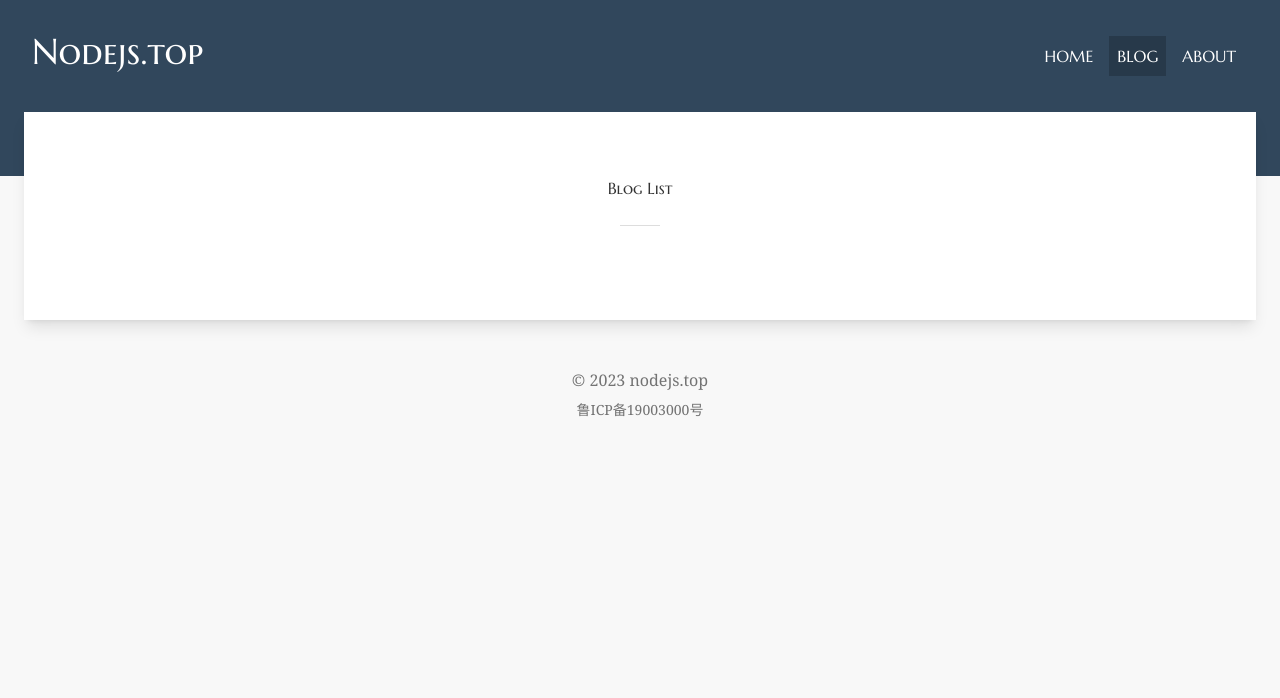
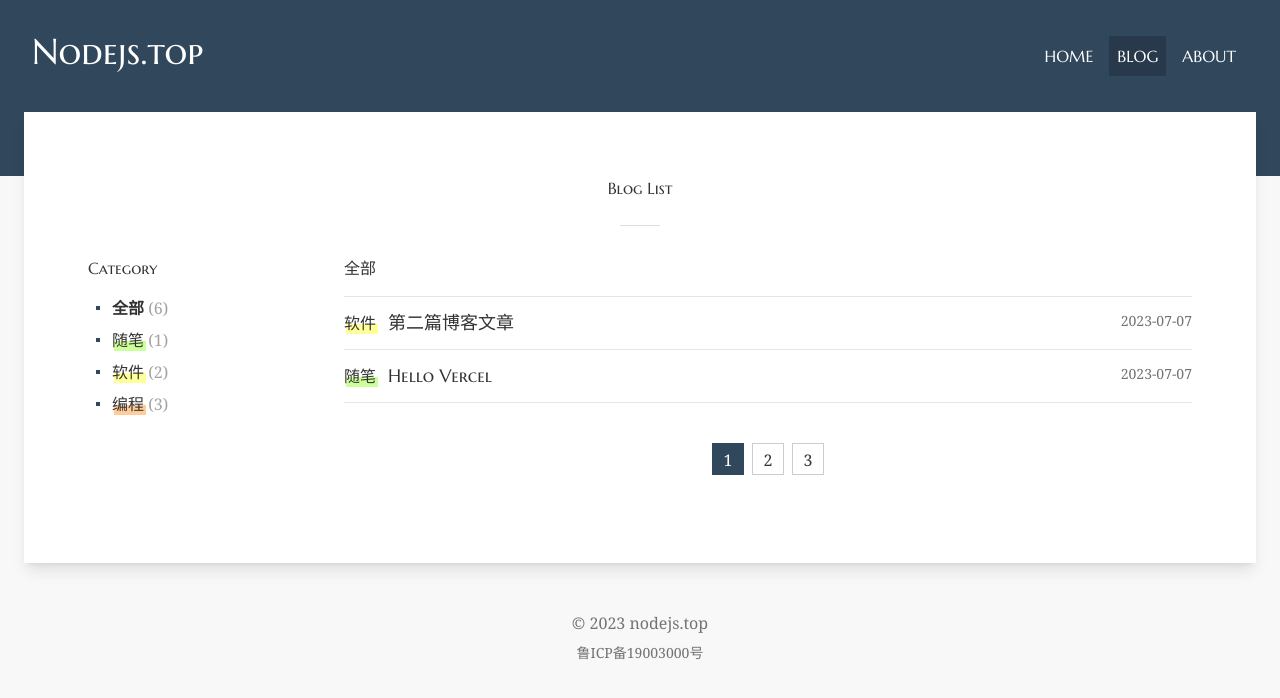
Before and after one commit to billginger/nodejs.top, a Next.js app: page /blog in a window 1280 px wide. Shown: the top 698 px of the page. Built offline with nearby package versions, Linux system fonts and the light colour scheme.

Commit message:
Update blog page structure and style

```diff
--- a/app/blog/page.js
+++ b/app/blog/page.js
@@ -1,9 +1,45 @@
+import Link from 'next/link'
 import PageTitle from '../components/page-title'
+import NavCategory from '../components/nav-category'
+import Category from '../components/category'
+import Pagination from '../components/pagination'
 
 const Blog = () => (
   <>
     <PageTitle>Blog List</PageTitle>
+    <div className="flex">
+      <div className="w-64">
+        <div className="pb-4 font-[MarcellusSC]">Category</div>
+        <NavCategory />
+      </div>
+      <div className="grow">
+        <div className="pb-4 font-[MarcellusSC]">全部</div>
+        <div className="py-3 flex justify-between border-t border-neutral-200">
+          <div>
+            <Category>软件</Category>
+            <h2 className="inline-block pl-3 text-lg font-[MarcellusSC]">
+              <Link className="hover:text-[--theme-color]" href="/blog/2023-07-07/second-blog-post">第二篇博客文章</Link>
+            </h2>
+          </div>
+          <div className="text-sm leading-6 text-neutral-500">2023-07-07</div>
+        </div>
+        <div className="py-3 flex justify-between border-t border-neutral-200">
+          <div>
+            <Category>随笔</Category>
+            <h2 className="inline-block pl-3 text-lg font-[MarcellusSC]">
+              <Link className="hover:text-[--theme-color]" href="/blog/2023-07-07/hello-vercel">Hello Vercel</Link>
+            </h2>
+          </div>
+          <div className="text-sm leading-6 text-neutral-500">2023-07-07</div>
+        </div>
+        <Pagination />
+      </div>
+    </div>
   </>
 )
 
+export const metadata = {
+  title: 'Blog List - Nodejs.top',
+}
+
 export default Blog
```
